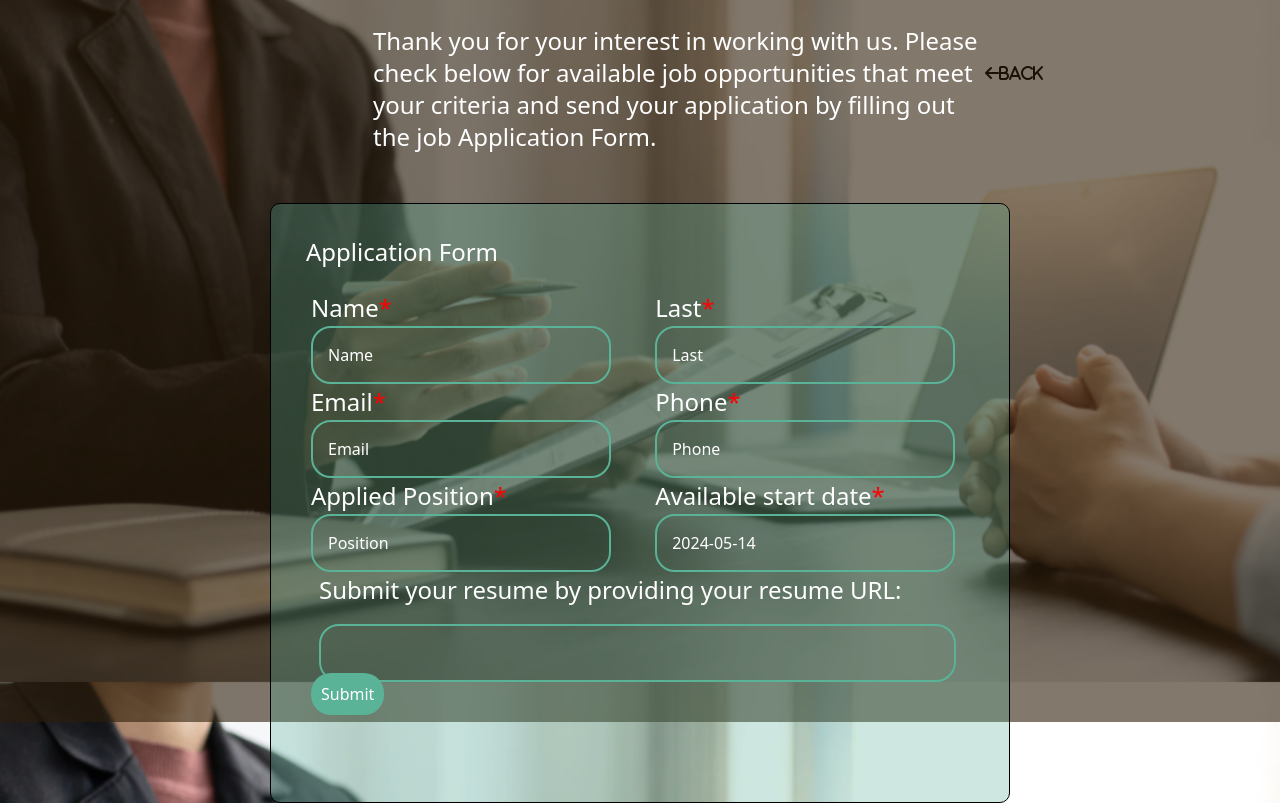
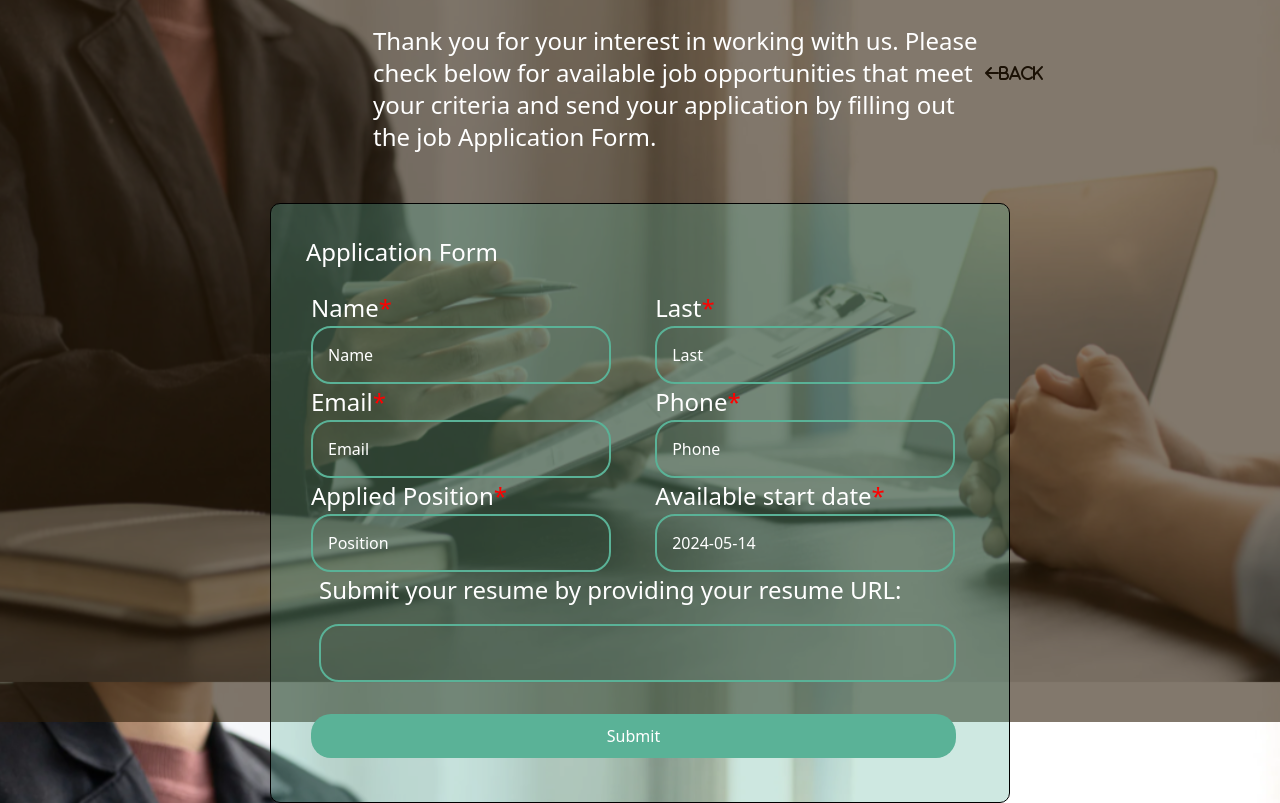
Before and after one commit to Elmerignacio/apply, a plain HTML site: page index.html in a window 1280 px wide. Shown: the part 78-881 px from the top of the page. Drawn offline with nearby package versions, Linux system fonts and the light colour scheme; a script that the page names is missing.

Commit message:
Update index.html

```diff
--- a/index.html
+++ b/index.html
@@ -56,7 +56,7 @@
   <p class="fills">Submit your resume by providing your resume URL:</p>
   <input class="fb" type="text" placeholder="">
 
-  <a href="https://elmerignacio.github.io/application/" class="bt">Submit</a>
+  <button a href="https://elmerignacio.github.io/application/" class="bt">Submit</a></button>
 </div>
 
 </div>
```
